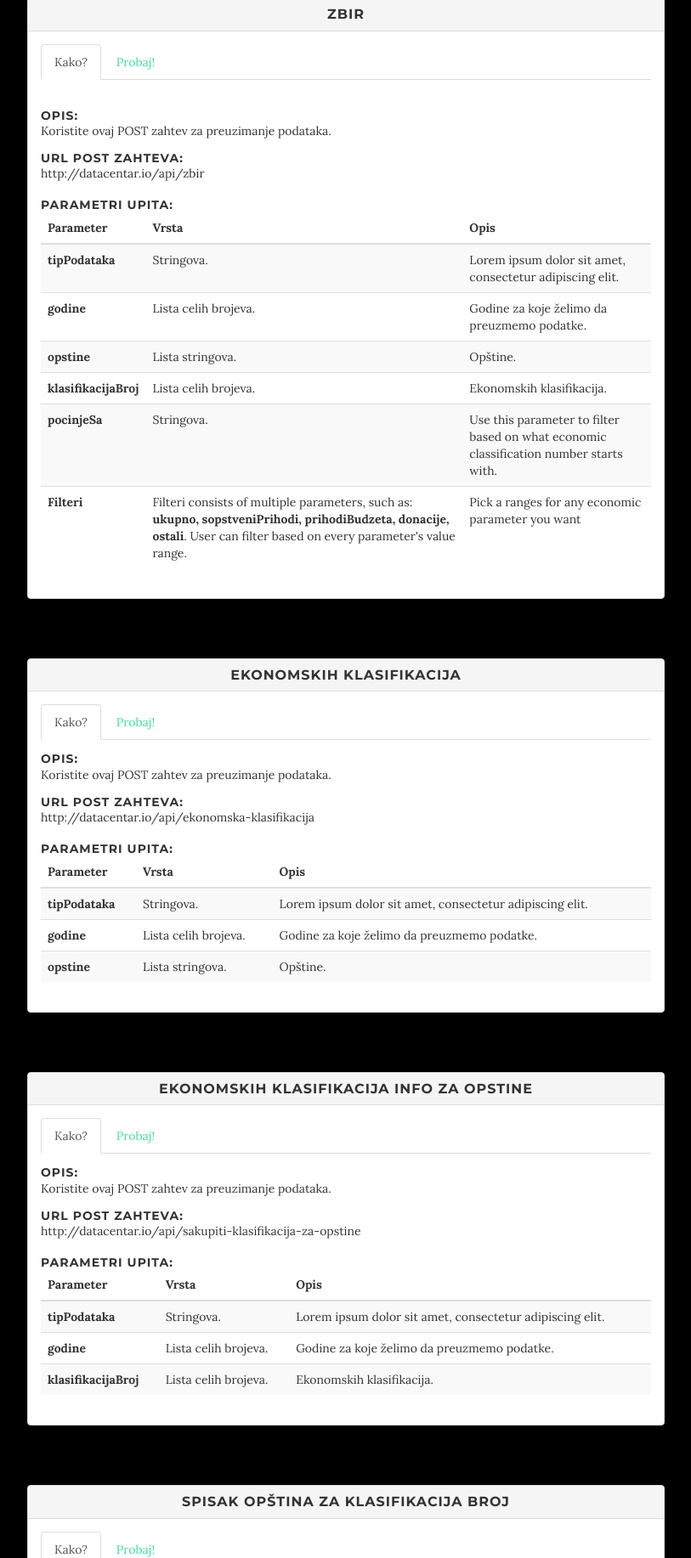
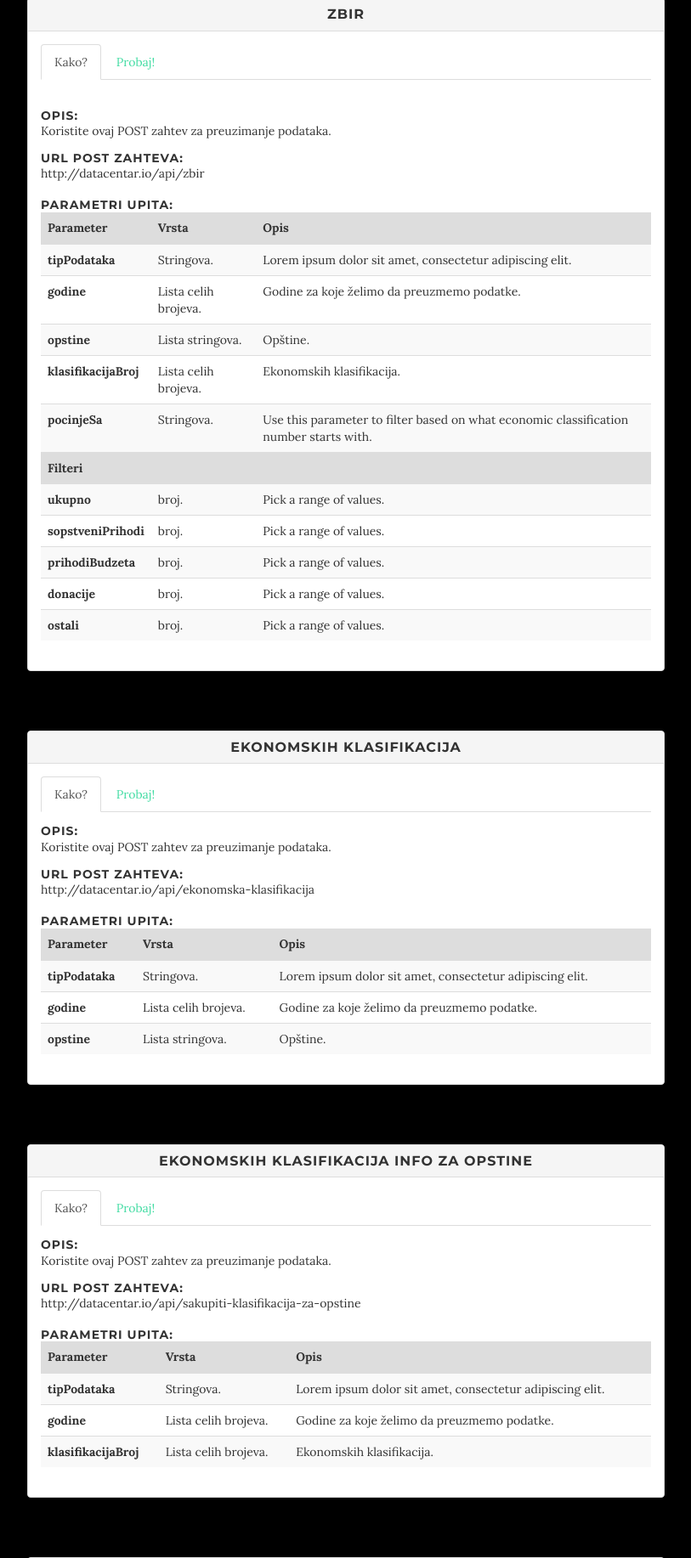
Before and after one commit to crtarsorg/data-centar, a Flask app: page /api/ in a window 1280 px wide. Shown: the part 320-2154 px from the top of the page at 85% size, without its empty margins (233-1046 px from the left). Run offline with Flask 2, Linux system fonts and the light colour scheme; some libraries are stand-ins or nearby versions.

Commit message:
API: Documentation: One table row for each filteri parameter.

```diff
--- a/app/commons/data_request_form.py
+++ b/app/commons/data_request_form.py
@@ -1,5 +1,5 @@
 # coding=utf-8
-from wtforms import Form, SelectField, SelectMultipleField, BooleanField, TextField
+from wtforms import Form, SelectField, SelectMultipleField, BooleanField, TextField, IntegerField
 
 class DataRequestForm(Form):
 
@@ -19,16 +19,16 @@ class DataRequestForm(Form):
             ('prihodi', 'Prihodi')
         ])
 
-    ukupno_gte = TextField('Ukupno')
-    ukupno_lte = TextField('Ukupno')
-    sopstveni_prihodi_gte = TextField('Sopstveni Prihodi')
-    sopstveni_prihodi_lte = TextField('Sopstveni Prihodi')
-    prihodi_budzeta_gte = TextField('Prihodi Budzeta')
-    prihodi_budzeta_lte = TextField('Prihodi Budzeta')
-    donacije_gte = TextField('Donacije')
-    donacije_lte = TextField('Donacije')
-    ostali_gte = TextField('Ostali')
-    ostali_lte = TextField('Ostali')
+    ukupno_gte = IntegerField('Ukupno')
+    ukupno_lte = IntegerField('Ukupno')
+    sopstveni_prihodi_gte = IntegerField('Sopstveni Prihodi')
+    sopstveni_prihodi_lte = IntegerField('Sopstveni Prihodi')
+    prihodi_budzeta_gte = IntegerField('Prihodi Budzeta')
+    prihodi_budzeta_lte = IntegerField('Prihodi Budzeta')
+    donacije_gte = IntegerField('Donacije')
+    donacije_lte = IntegerField('Donacije')
+    ostali_gte = IntegerField('Ostali')
+    ostali_lte = IntegerField('Ostali')
 
     ukupno = BooleanField('Ukupno')
     sopstveni_prihodi = BooleanField('Sopstveni Prihodi')
--- a/app/templates/mod_api/index.html
+++ b/app/templates/mod_api/index.html
@@ -117,7 +117,7 @@
                                 <div>
                                     <h5>PARAMETRI UPITA:</h5>
                                     <table class="table table-striped">
-                                        <thead>
+                                        <thead bgcolor="#dddddd">
                                         <tr>
                                             <th>
                                                 Parameter
@@ -187,15 +187,63 @@
                                                 Use this parameter to filter based on what economic classification number starts with.
                                             </td>
                                         </tr>
+
+                                        <tr>
+                                            <th colspan=3 bgcolor="#dddddd">Filteri</th>
+                                        </tr>
                                         <tr>
                                             <th>
-                                                Filteri
+                                                ukupno
                                             </th>
                                             <td>
-                                                Filteri consists of multiple parameters, such as: <strong>ukupno, sopstveniPrihodi, prihodiBudzeta, donacije, ostali</strong>. User can filter based on every parameter's value range.
+                                                broj.
                                             </td>
                                             <td>
-                                                Pick a ranges for any economic parameter you want
+                                                Pick a range of values.
+                                            </td>
+                                        </tr>
+                                        <tr>
+                                            <th>
+                                                sopstveniPrihodi
+                                            </th>
+                                            <td>
+                                                broj.
+                                            </td>
+                                            <td>
+                                                Pick a range of values.
+                                            </td>
+                                        </tr>
+                                        <tr>
+                                            <th>
+                                                prihodiBudzeta
+                                            </th>
+                                            <td>
+                                                broj.
+                                            </td>
+                                            <td>
+                                                Pick a range of values.
+                                            </td>
+                                        </tr>
+                                        <tr>
+                                            <th>
+                                                donacije
+                                            </th>
+                                            <td>
+                                                broj.
+                                            </td>
+                                            <td>
+                                                Pick a range of values.
+                                            </td>
+                                        </tr>
+                                        <tr>
+                                            <th>
+                                                ostali
+                                            </th>
+                                            <td>
+                                                broj.
+                                            </td>
+                                            <td>
+                                                Pick a range of values.
                                             </td>
                                         </tr>
                                         </tbody>
@@ -363,7 +411,7 @@
                                 <div>
                                     <h5>PARAMETRI UPITA:</h5>
                                     <table class="table table-striped">
-                                        <thead>
+                                        <thead bgcolor="#dddddd">
                                         <tr>
                                             <th>
                                                 Parameter
@@ -497,7 +545,7 @@
                                 <div>
                                     <h5>PARAMETRI UPITA:</h5>
                                     <table class="table table-striped">
-                                        <thead>
+                                        <thead bgcolor="#dddddd">
                                         <tr>
                                             <th>
                                                 Parameter
@@ -631,7 +679,7 @@
                                 <div>
                                     <h5>PARAMETRI UPITA:</h5>
                                     <table class="table table-striped">
-                                        <thead>
+                                        <thead bgcolor="#dddddd">
                                         <tr>
                                             <th>
                                                 Parameter
```
